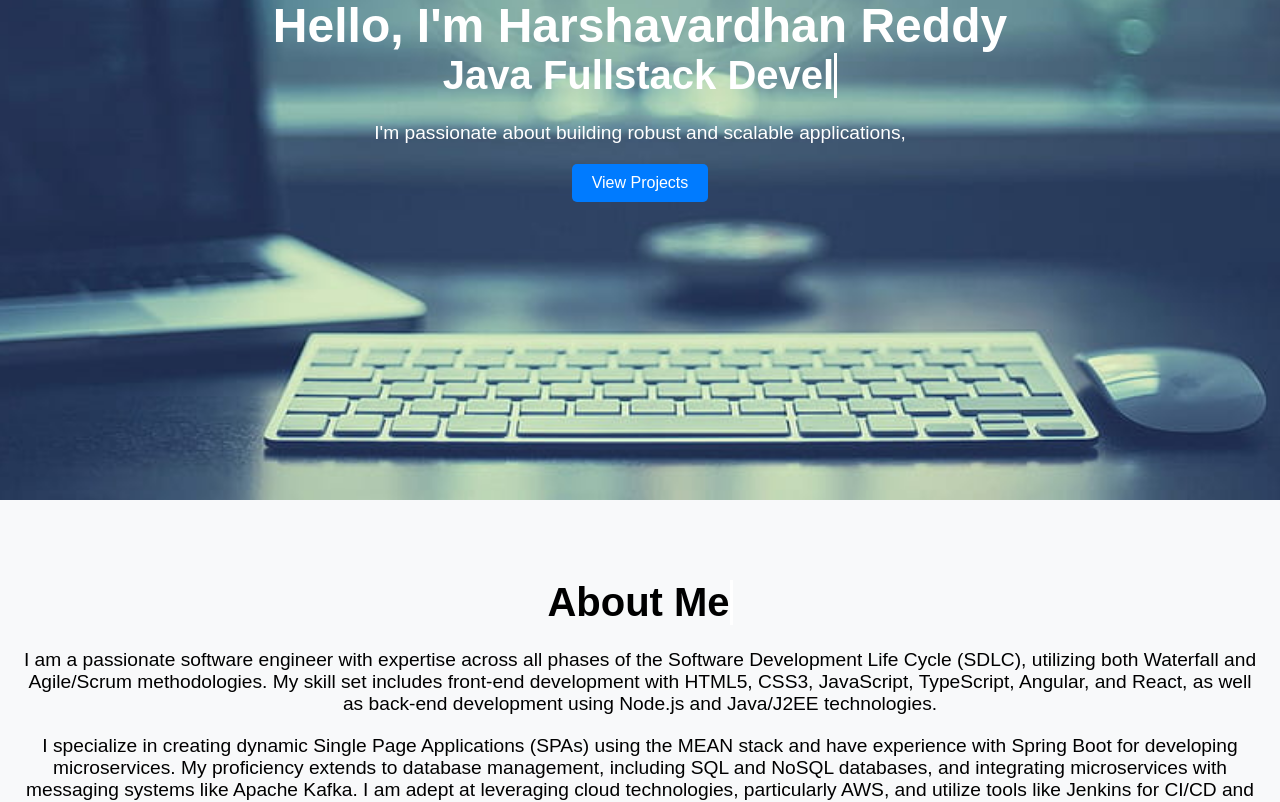
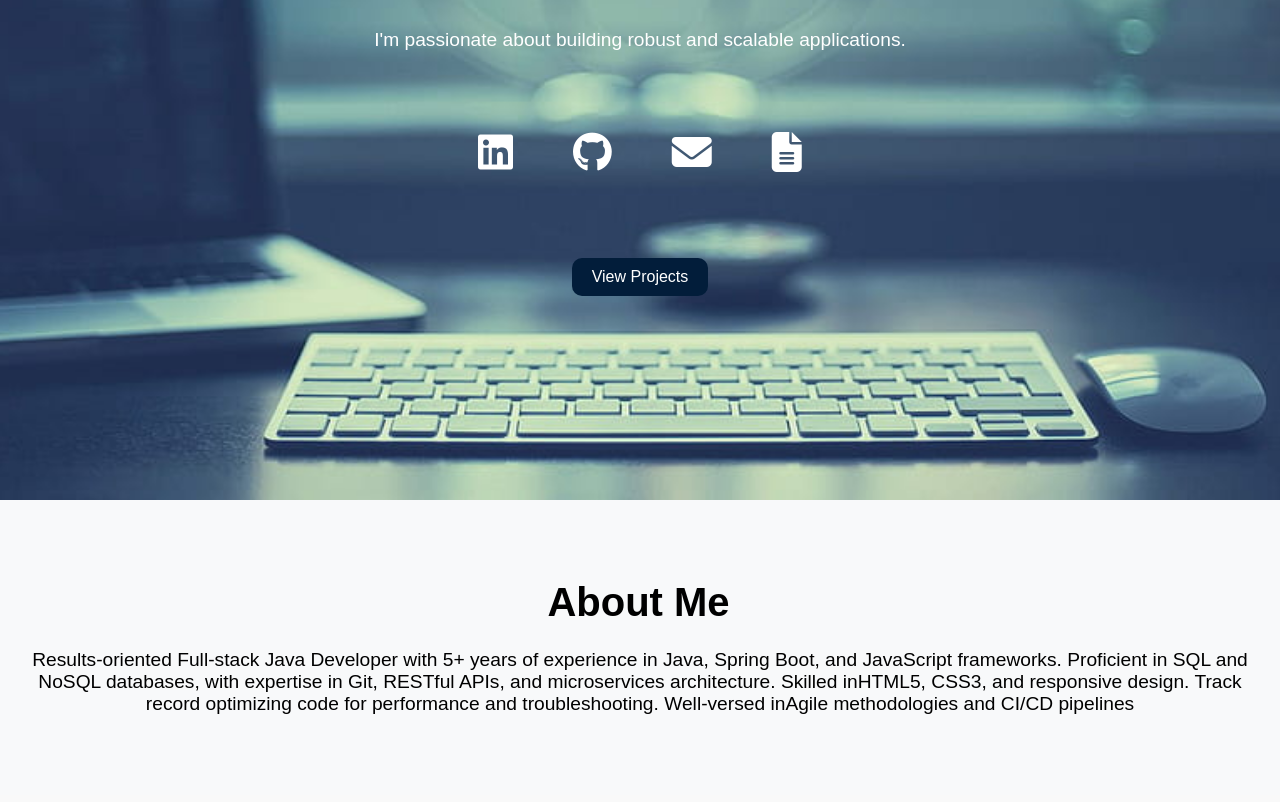
Before and after one commit to Harshavardhan0727/my-portfolio, a React (Create React App) app: page / in a window 1280 px wide. Shown: the part 300-1102 px from the top of the page. Built offline with nearby package versions, Linux system fonts and the light colour scheme.

Commit message:
Main page changes

```diff
--- a/package.json
+++ b/package.json
@@ -5,6 +5,7 @@
   "dependencies": {
     "@fortawesome/fontawesome-free": "^6.6.0",
     "aos": "^2.3.4",
+    "font-awesome": "^4.7.0",
     "react": "^18.2.0",
     "react-dom": "^18.2.0",
     "react-scripts": "5.0.1"
--- a/public/index.html
+++ b/public/index.html
@@ -2,6 +2,7 @@
 <html lang="en">
   <head>
     <meta charset="utf-8" />
+    <link rel="stylesheet" href="https://cdnjs.cloudflare.com/ajax/libs/font-awesome/5.15.4/css/all.min.css">
     <link rel="icon" href="%PUBLIC_URL%/favicon.ico" />
     <meta name="viewport" content="width=device-width, initial-scale=1" />
     <meta name="theme-color" content="#000000" />
--- a/src/App.css
+++ b/src/App.css
@@ -12,6 +12,12 @@ section {
   padding: 50px 20px;
 }
 
+* {
+  margin: 0;
+  padding: 0;
+  box-sizing: border-box;
+}
+
 .btn {
   background-color: #007BFF;
   color: white;
--- a/src/components/About.js
+++ b/src/components/About.js
@@ -7,18 +7,10 @@ const About = () => {
         <section id="about" data-aos="fade-right">
             <h2 data-aos="fade-up">About Me</h2>
             <p data-aos="fade-up" data-aos-delay="200">
-            I am a passionate software engineer with expertise across all phases of the Software Development Life Cycle (SDLC),
-            utilizing both Waterfall and Agile/Scrum methodologies.
-            My skill set includes front-end development with HTML5, CSS3, JavaScript, TypeScript, Angular, and React,
-            as well as back-end development using Node.js and Java/J2EE technologies.
-            </p>
-            <p>
-            I specialize in creating dynamic Single Page Applications (SPAs) using the MEAN stack and have experience with Spring Boot for developing microservices.
-            My proficiency extends to database management, including SQL and NoSQL databases, and integrating microservices with messaging systems like Apache Kafka.
-            I am adept at leveraging cloud technologies, particularly AWS, and utilize tools like Jenkins for CI/CD and Docker for containerization.
-            I am committed to building robust, scalable applications and continuously improving my skills in software engineering.
-
-
+            Results-oriented Full-stack Java Developer with 5+ years of experience in Java, Spring Boot, and JavaScript frameworks.
+            Proficient in SQL and NoSQL databases, with expertise in Git, RESTful APIs, and microservices architecture.
+            Skilled inHTML5, CSS3, and responsive design. Track record optimizing code for performance and troubleshooting.
+             Well-versed inAgile methodologies and CI/CD pipelines
             </p>
         </section>
     );
--- a/src/components/Hero.css
+++ b/src/components/Hero.css
@@ -10,22 +10,18 @@ html, body {
 }
 
 #hero {
+    height: 100vh; /* Full viewport height */
     display: flex;
-    flex-direction: column; /* Align items in a column */
     justify-content: center;
     align-items: center;
-    height: 100vh; /* Full viewport height */
-    width: 100vw; /* Full viewport width */
-    background: url('../assets/desktop-wallpaper-portfolio.jpg') no-repeat center center; /* Adjust this path */
-    background-size: cover; /* Ensure the image covers the entire section */
-    color: white; /* Change text color to match your design */
-    position: relative; /* Required for absolute positioning of h1 */
-    overflow: hidden; /* Prevent scrolling */
+    background-image: url('../assets/desktop-wallpaper-portfolio.jpg'); /* Ensure the path is correct */
+    background-size: cover; /* Cover the entire section */
+    background-position: center; /* Center the image */
 }
 
 .hero-content {
-    text-align: center; /* Center text horizontally */
-    position: relative; /* Required for absolute positioning of h1 */
+    text-align: center;
+    color: white; /* Or any color that contrasts with the background */
 }
 
 h1, h2, p {
@@ -57,13 +53,30 @@ p {
     font-size: 1.2rem; /* Font size for description */
     margin-top: 20px;
 }
+.hero-content {
+    text-align: center;
+    color: white; /* Or any color that contrasts with the background */
+}
 
 a.btn {
     display: inline-block;
-    margin-top: 20px;
+    margin-top: 2px; /* Increased margin to create space above */
     padding: 10px 20px;
-    background-color: #007bff; /* Button color */
+    background-color: #021d3a; /* Button color */
     color: white;
-    border-radius: 5px;
+    border-radius: 10px;
     text-decoration: none;
 }
+
+.social-links {
+    margin: 80px 0; /* Margin above and below the icons */
+    display: flex; /* Align icons horizontally */
+    justify-content: center; /* Center the icons */
+}
+
+.social-links a {
+    margin: 0 30px; /* Increased margin to add space between icons */
+    color: white; /* Change color as needed */
+    font-size: 40px; /* Increase icon size for Font Awesome icons */
+    transition: color 0.9s; /* Smooth color transition */
+}
--- a/src/components/Hero.js
+++ b/src/components/Hero.js
@@ -41,8 +41,25 @@ const Hero = () => {
         <section id="hero">
             <div className="hero-content">
                 <h1>Hello, I'm Harshavardhan Reddy</h1>
-                <h2 className="moving-text">{displayedText}</h2>
-                <p>I'm passionate about building robust and scalable applications, </p>
+                <h2 className="moving-text">
+                    <span>I am </span>
+                    <span>{displayedText}</span>
+                </h2>
+                <p>I'm passionate about building robust and scalable applications.</p>
+                <div className="social-links">
+                    <a href="https://www.linkedin.com/in/harsha-vardhan-reddy-k-802217331/" target="_blank" rel="noopener noreferrer">
+                        <i className="fab fa-linkedin"></i>
+                    </a>
+                    <a href="https://github.com/Harshavardhan0727" target="_blank" rel="noopener noreferrer">
+                        <i className="fab fa-github"></i>
+                    </a>
+                    <a href="mailto:harshakasi1996@gmail.com">
+                        <i className="fas fa-envelope"></i>
+                    </a>
+                    <a href="/path/to/your/resume.pdf" target="_blank" rel="noopener noreferrer">
+                        <i className="fas fa-file-alt"></i>
+                    </a>
+                </div>
                 <a href="#projects" className="btn">View Projects</a>
             </div>
         </section>
```
Also changed, not shown: 1 other file (tests, documents, lock files or other folders).
